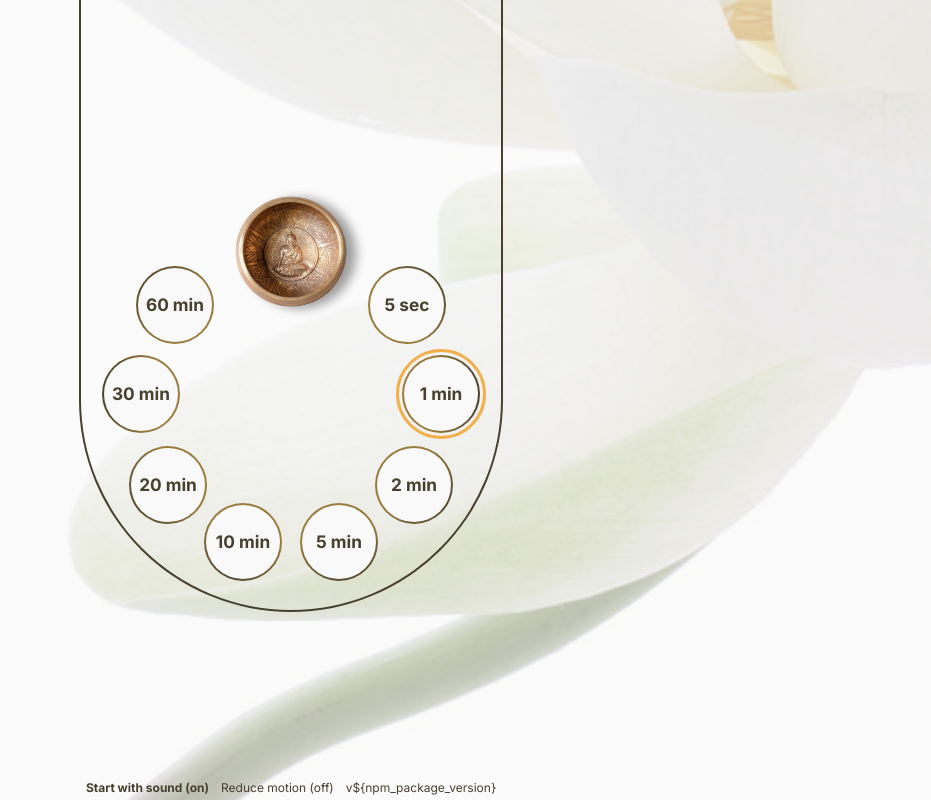
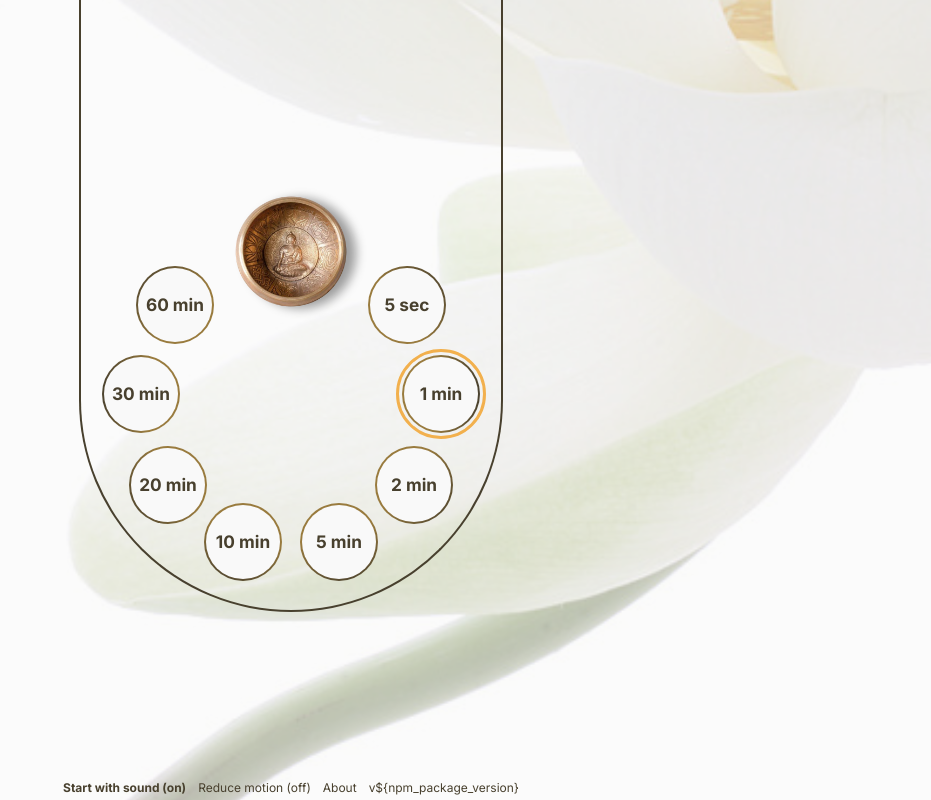
Before and after one commit to samueleiche/om.samueleiche.com, a Vue app: page / in a window 1280 px wide. Shown: the whole page, without its empty margins (349-1280 px from the left). Built offline with nearby package versions, Linux system fonts and the light colour scheme; no server answers.

Commit message:
menu: add link to details

```diff
--- a/src/components/views/menu/MenuView.vue
+++ b/src/components/views/menu/MenuView.vue
@@ -26,8 +26,8 @@
 				@click="askNotificationPermission"
 			/>
 			<InstallButton />
-
-			<span>v{{ appVersion }}</span>
+			<FooterButton label="About" link="https://samueleiche.github.io/om.samueleiche.com" />
+			<FooterButton :label="'v' + appVersion" />
 		</div>
 
 		<SWUpdatePopup />
@@ -177,9 +177,5 @@ export default defineComponent({
 	bottom: 0;
 	right: 0;
 	left: 0;
-	text-align: center;
-	font-size: 12px;
-	line-height: 24px;
-	color: var(--primary-dark);
 }
 </style>
--- a/src/components/views/menu/components/FooterButton.vue
+++ b/src/components/views/menu/components/FooterButton.vue
@@ -1,5 +1,12 @@
 <template>
-	<button type="button" class="footer-button" :style="{ fontWeight: active ? 700 : 400 }" @click="$emit('click')">
+	<a v-if="link" class="footer-button" :href="link" target="_blank" rel="noopener">{{ label }}</a>
+	<button
+		v-else
+		type="button"
+		class="footer-button"
+		:style="{ fontWeight: active ? 700 : 400 }"
+		@click="$emit('click')"
+	>
 		{{ label }}
 	</button>
 </template>
@@ -12,12 +19,18 @@ export default defineComponent({
 	props: {
 		active: Boolean,
 		label: String,
+		link: String,
 	},
 })
 </script>
 
 <style lang="scss" scoped>
 .footer-button {
+	text-align: center;
+	font-size: 12px;
+	line-height: 24px;
+	color: var(--primary-dark);
 	-webkit-tap-highlight-color: transparent;
+	text-decoration: none;
 }
 </style>
```
